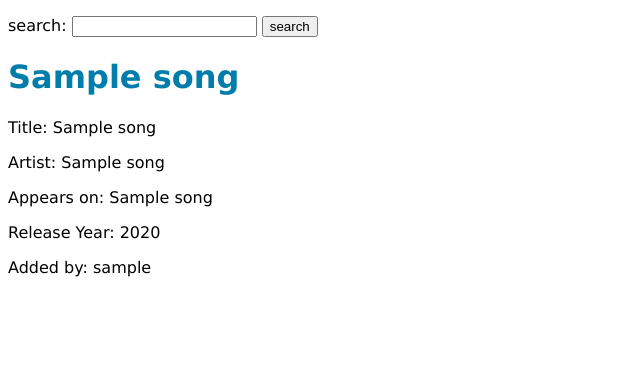
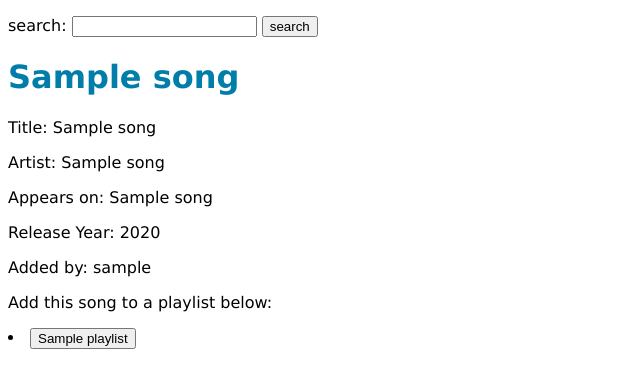
Before and after one commit to audreah/coda, a Flask app: template templates/song.html in a window 1280 px wide. Shown: the top 388 px of the page, without its empty margins (0-640 px from the left). Run offline with Flask 2, Linux system fonts and the light colour scheme; the template is opened without the code that fills it: most values are stand-ins (such as "Sample title", 1, 10 or a date in 2020).

Commit message:
functionality to add songs to playlist, delete playlist, fix song search bug

```diff
--- a/app.py
+++ b/app.py
@@ -54,16 +54,16 @@ def playlistPage(pid):
                         playlistInfo=playlistInfo,
                         songs=nestedSongs,
                         page_title=playlistInfo['playlist_name'])
-    else: #update playlist
+    else: #POST request
         submitType = request.form.get('submit')
+        oldName = playlistInfo["playlist_name"]
+        uid = playlistInfo["created_by"]
 
-        if (submitType == 'update'):
+        if (submitType == 'update'): #update playlist
             newName = request.form.get('playlist-name')
             newGenre = request.form.get('playlist-genre')
 
-            oldName = playlistInfo["playlist_name"]
             pUser = playlistInfo["user_name"]
-            uid = playlistInfo["created_by"]
             pid = playlistInfo["playlist_id"]
 
             #Check if we are changing the name of the playlsit
@@ -95,12 +95,17 @@ def playlistPage(pid):
                             songs=nestedSongs,
                             page_title=playlistInfo['playlist_name'])
 
+        else: #delete playlist
+            playlist.deletePlaylist(conn,pid)
+            flash(oldName + ' deleted successfully')
+            return redirect(url_for('user',user_id = uid))
+
 '''
 Displays a user's name, friends, and playlists.
 :param user_id: unique id for a user
 :returns: the user's profile page
 '''
-@app.route('/user/<user_id>')
+@app.route('/user/<int:user_id>')
 def user(user_id):
     conn = dbi.connect()
     user = userpage.get_user_id(conn, user_id)
@@ -140,7 +145,7 @@ with the artist's name and the title of the album on which album it appears.
 :returns: not found page if song does not exist in the database
           the desired page for that song otherwise
 '''
-@app.route('/song/<int:sid>')
+@app.route('/song/<int:sid>', methods = ['GET','POST'])
 def song(sid):
     conn = dbi.connect()
     song_info = songPage.get_song(conn, sid)
@@ -149,9 +154,38 @@ def song(sid):
         return render_template('notFound.html',
             type='No song', page_title="Song Not Found")
     else: # song found
-        return render_template('song.html',
-            song=song_info,
-            page_title='Song | ' + song_info['song_title'])
+        if request.method == 'GET': #display playlist info
+            allPlaylists = playlist.get_all_playlists(conn)
+            return render_template('song.html',
+                song=song_info, sid = sid, playlists = allPlaylists,
+                page_title='Song | ' + song_info['song_title'])
+        else: #add song to playlist
+            pid = request.form.get("playlist-id")
+
+            playlist.addSongToPlaylist(conn,pid,sid)
+            return redirect(url_for('playlistPage', pid = pid))
+
+'''Returns rendered insert template if get method, or if
+post method, creates a playlist and flashes a link to
+the new playlist'''
+@app.route('/playlist/create', methods = ['GET','POST'])
+def createPlaylist():
+    conn = dbi.connect()
+    if request.method == 'GET':
+        return render_template('createPlaylist.html')
+
+    else: #inserting movie action, making sure input is valid
+        pName = request.form.get('playlist-name')
+        pGenre = request.form.get('playlist-genre')
+        pUser = request.form.get('playlist-user') #replace with logged in user once authentication added
+        if playlist.check_unique_playlist_name(conn, pName, pUser): #check if the playlist name already exists
+            playlist.createPlaylist(conn,pName,pGenre,pUser)
+            flash(pName + ' has been created!')
+            return redirect(url_for('createPlaylist'))
+
+        else: #if playlist name by that user already in database
+            flash("This playlist name already exists in database, try a different name!")
+            return redirect(url_for('createPlaylist'))
 
 '''
 Renders the template for the user's search.
--- a/songPage.py
+++ b/songPage.py
@@ -18,7 +18,7 @@ Get information about a song to display on the song's page.
 def get_song(conn, sid):
     curs = dbi.dict_cursor(conn)
     curs.execute('''select song_title, genre, user_name,
-        artist_name, release_year, album_title from coda_song
+        artist_name, release_year, album_title, song_id from coda_song
         join coda_album using(album_id)
         join coda_artist using(artist_id)
         join coda_user on coda_user.user_id = coda_song.added_by
--- a/templates/song.html
+++ b/templates/song.html
@@ -13,5 +13,17 @@ and who added the song to the database. -->
 <p>Release Year: {{song.release_year}}</p>
 <p>Added by: {{song.user_name}}</p>
 
+<!-- TODO: only display playlists of the current user -->
+<form method="POST" action="{{url_for('song', sid = sid)}}">
+    <p>Add this song to a playlist below:</p>
+        {% for playlist in playlists %}
+            <li>
+                <button type="submit" name="playlist-id" value="{{playlist.playlist_id}}">
+                {{playlist.playlist_name}}
+                </button>
+            </li>
+        {% endfor %}
+</form>
+
 
 {% endblock %}
--- a/templates/user.html
+++ b/templates/user.html
@@ -14,6 +14,7 @@
 </ol>
 <br>
 <h2>Playlists:</h2>
+<p><a href = "{{url_for('createPlaylist')}}"">Click here to create a new playlist!</a></p>
 <ol>
     {% for playlist in playlists %}
         <li>
```
Also changed, not shown: playlist.py (+48 -1 lines), templates/createPlaylist.html (added, +26 -0 lines).
